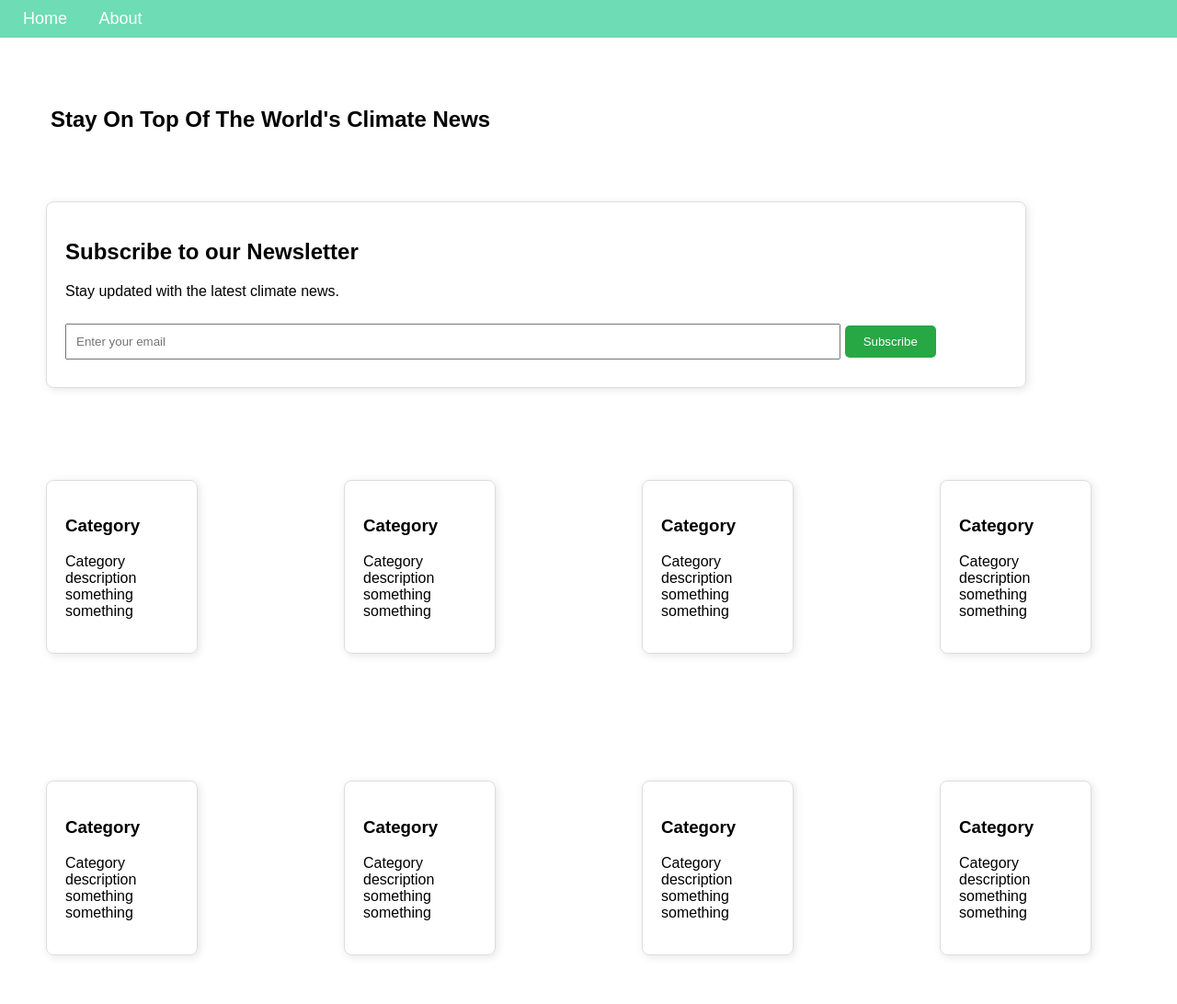
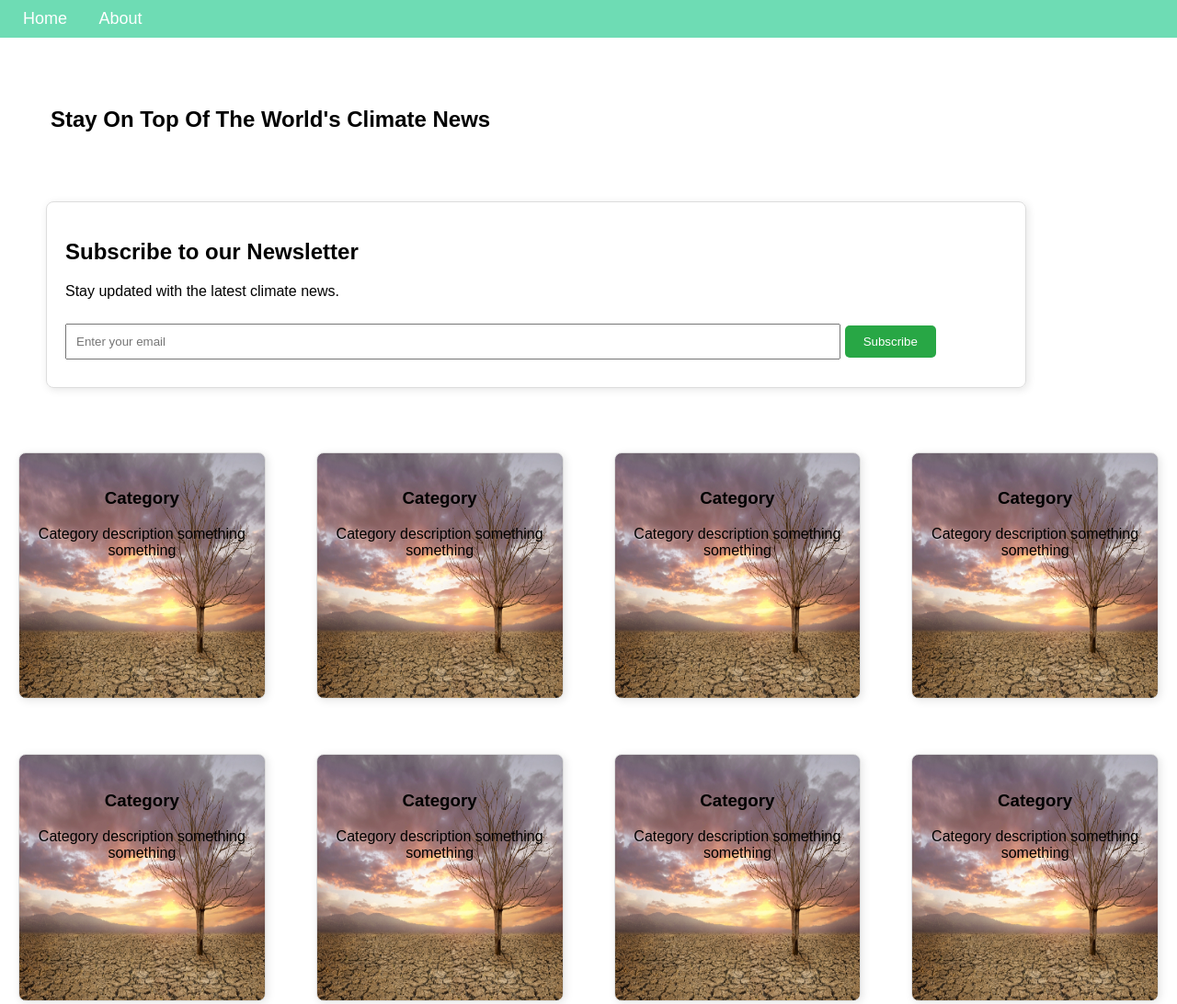
Before and after one commit to ameliejtam/cmd-f, a website: page index.html in a window 1280 px wide. Shown: the whole page at 92% size. Drawn offline with Linux system fonts and the light colour scheme.

Commit message:
add grid details test

```diff
--- a/styles.css
+++ b/styles.css
@@ -16,18 +16,22 @@ body {
 .grid {
     display: grid;
     grid-template-columns: 1fr 1fr 1fr 1fr;
-    column-gap: 16px;
-    row-gap: 38px;
+    column-gap: 15px;
+    row-gap: 20px;
 }
 
 .category {
-    width: 40%;
-    margin: 50px;
+
+    margin: 20px;
     padding: 20px;
     border: 1px solid #ddd;
     border-radius: 8px;
     box-shadow: 2px 2px 10px rgba(0, 0, 0, 0.1);
     text-align: left;
+    aspect-ratio: 1;
+    background-image: url("category-pictures/climate-change.jpg");
+    background-size: 100% 100%;
+    text-align: center;
 
 }
 
```
Also changed, not shown: category-pictures/climate-change.jpg (added).
